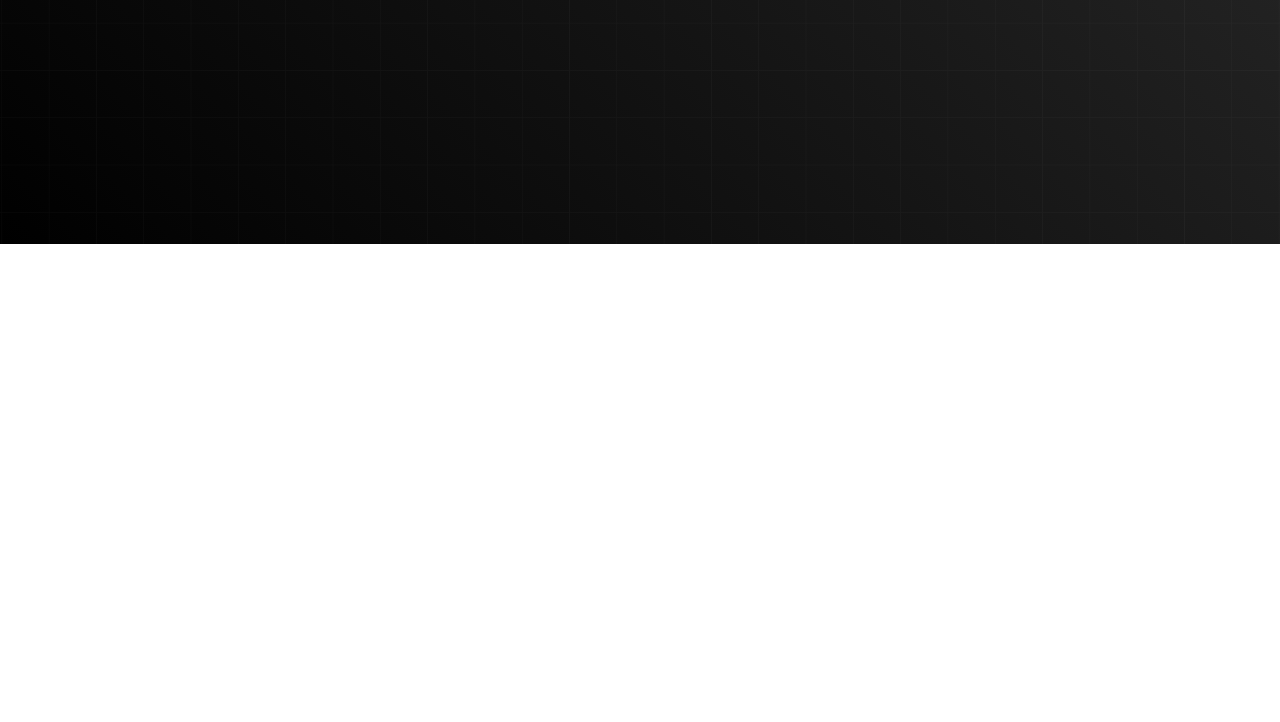
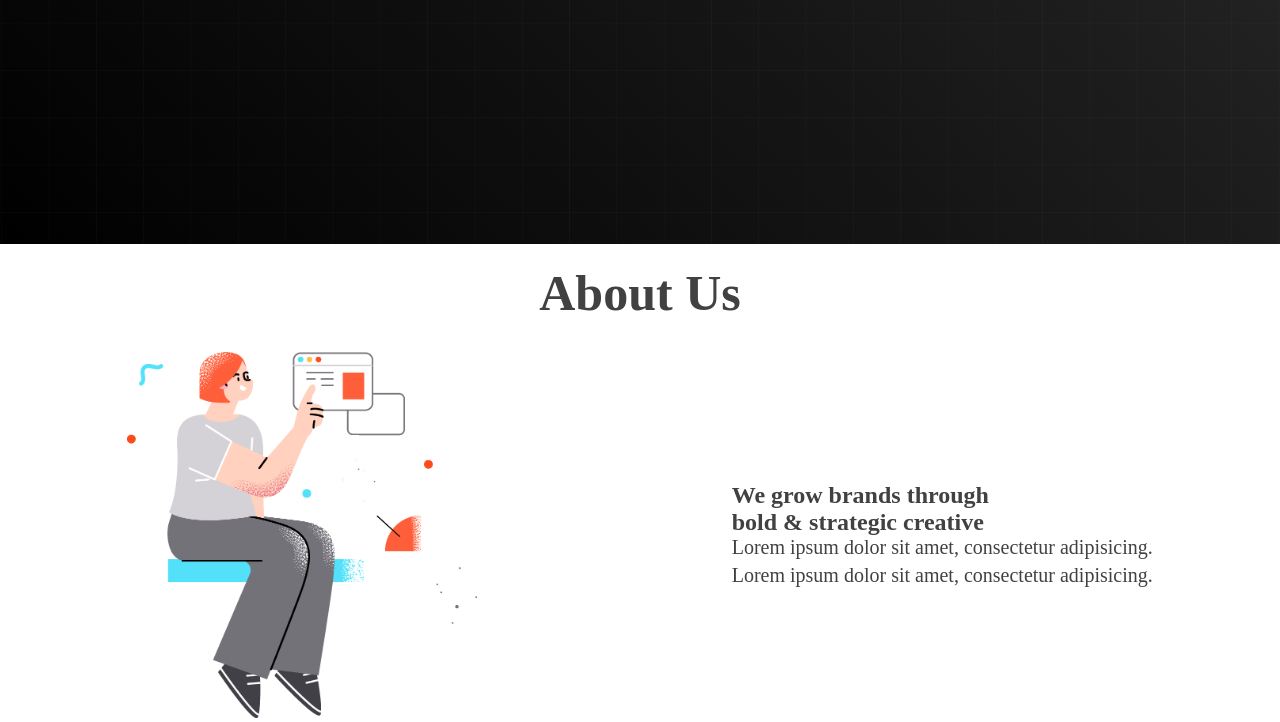
Before and after one commit to Rakibulislam1/Geekfolio, a plain HTML site: page index.html in a window 1280 px wide. Shown: the part 624-1346 px from the top of the page. Before the commit the page ends 868 px from the top, so only its background shows below. Drawn offline with Linux system fonts and the light colour scheme.

Commit message:
about section added

```diff
--- a/index.html
+++ b/index.html
@@ -33,7 +33,7 @@
             <div class="banner_container">
                 <div class="banner_text">
                     <h1 class="banner_title" >Better design for <br>
-                        your digital products
+                    your digital products
                     </h1>
                     <p class="banner_des">We are a creative studio specializing in UI/UX design, development and strategy.
                     </p>
@@ -47,6 +47,23 @@
         </section>
         <!-- Banner section end -->
 
+        <!-- About us section start -->
+        <Section>
+            <h1 class="about_heading">About Us</h1>
+            <div class="about_us_container">
+                <div class="about_info">
+                    <h1 class="about_title">We grow brands through <br>
+                    bold & strategic creative
+                    </h1>
+                    <p class="about_des">Lorem ipsum dolor sit amet, consectetur adipisicing.</p>
+                    <p class="about_des">Lorem ipsum dolor sit amet, consectetur adipisicing.</p>
+                </div>
+                <div class="about_image">
+                    <img class="about_pic" src="./images/section.png" alt="">
+                </div>
+            </div>
+        </Section>
+        <!-- About us section end -->
 
     </main>
     <footer></footer>
--- a/style.css
+++ b/style.css
@@ -67,3 +67,30 @@
     padding-left: 20px;
 }
 /* Banner section end */
+
+/* About us section start */
+.about_us_container{
+    display: flex;
+    align-items: center;
+    justify-content: space-around;
+    flex-direction: row-reverse;
+    color: #424141;
+}
+.about_heading{
+    font-size: 50px;
+    font-weight: bold;
+    text-align: center;
+    padding-top: 20px;
+    padding-bottom: 30px;
+    color: #424141;
+}
+
+.about_des{
+    font-size: 20px;
+    padding-bottom: 5px;
+}
+
+.about_pic{
+    width: 350px;
+}
+/* About us section end */
```
